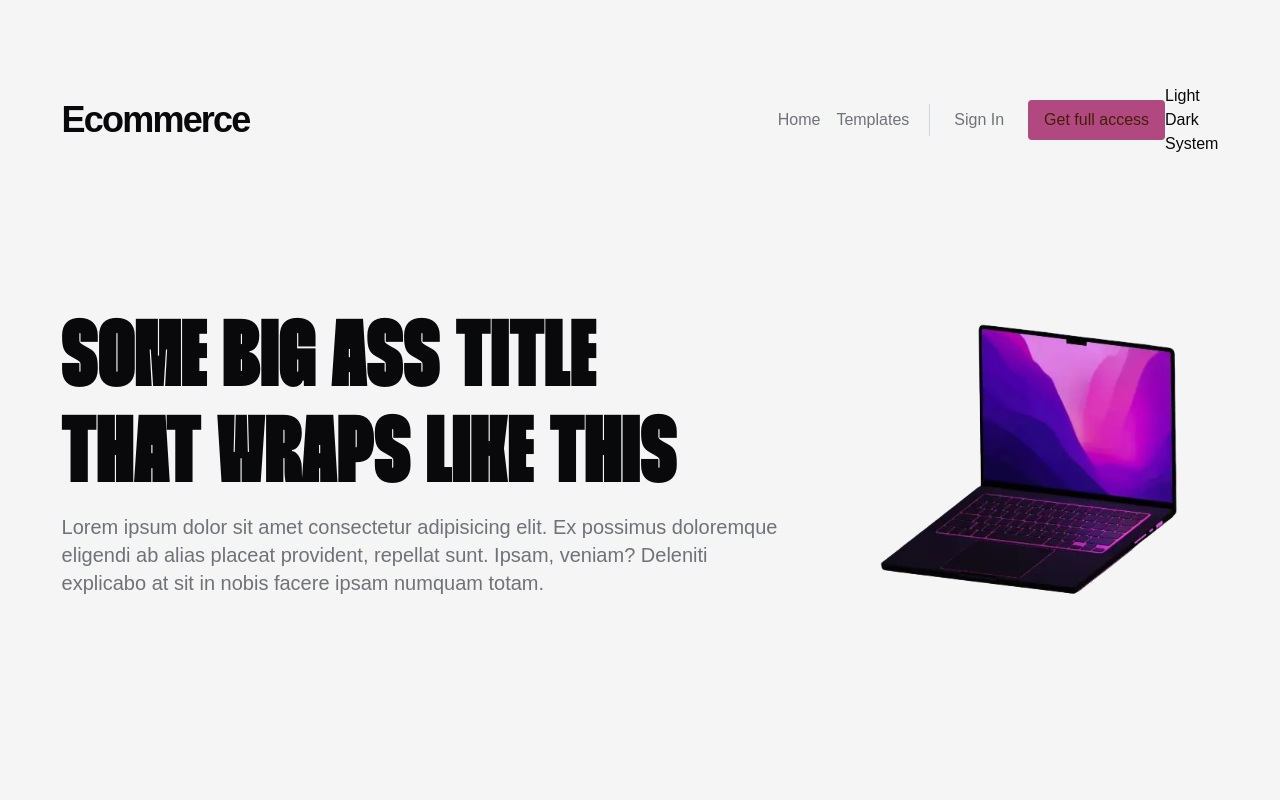
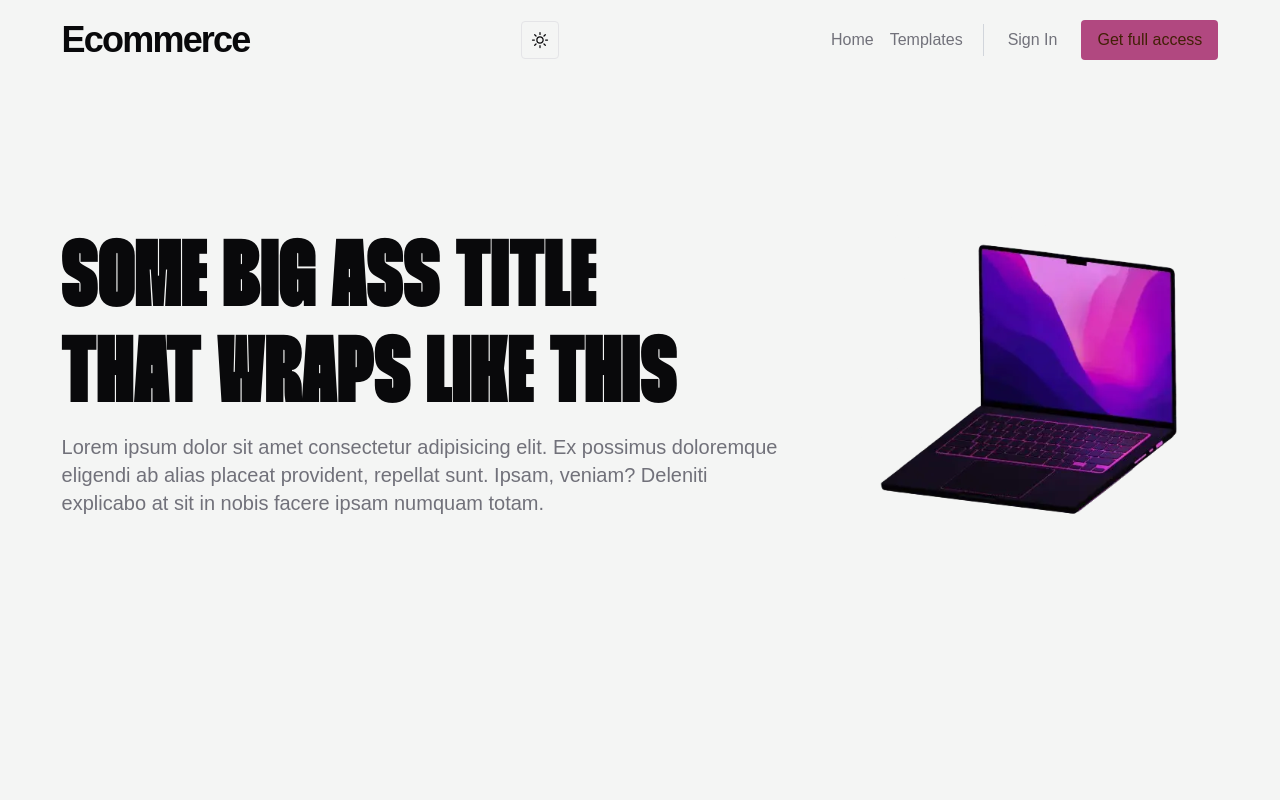
Before and after one commit to santiago-federici/templates-ecommerce, a Next.js app: page / in a window 1280 px wide. Shown: the top 800 px of the page. Built offline with nearby package versions, Linux system fonts and the light colour scheme; a web font is replaced by a local one.

Commit message:
refactor: theme toggle

```diff
--- a/src/app/layout.tsx
+++ b/src/app/layout.tsx
@@ -32,20 +32,15 @@ export default function RootLayout({
 }>) {
   return (
     <html lang="en">
-      <ThemeProvider
-        attribute="class"
-        defaultTheme="system"
-        enableSystem
-        disableTransitionOnChange
+      <body
+        className={`${onest.variable} ${thunder.variable} flex flex-col gap-20 antialiased`}
       >
-        <body
-          className={`${onest.variable} ${thunder.variable} space-y-20 antialiased`}
-        >
+        <ThemeProvider attribute="class" defaultTheme="system" enableSystem>
           <Header />
           <main className="flex-1">{children}</main>
           <Footer />
-        </body>
-      </ThemeProvider>
+        </ThemeProvider>
+      </body>
     </html>
   );
 }
--- a/src/components/Header.tsx
+++ b/src/components/Header.tsx
@@ -4,13 +4,13 @@ import Link from "next/link";
 import { usePathname } from "next/navigation";
 import { useEffect } from "react";
 
+import { useCycle } from "framer-motion";
+
+import ThemeToggle from "./mode-toggle";
+import MobileMenu from "./mobile-menu";
 import Button from "./button";
 
 import { NAVIGATION } from "@/constants/navigation";
-
-import { useCycle } from "framer-motion";
-import MobileMenu from "./mobile-menu";
-import { ModeToggle } from "./mode-toggle";
 
 export function Header() {
   const [menu, toggleMenu] = useCycle(false, true);
@@ -36,6 +36,8 @@ export function Header() {
           Ecommerce
         </h1>
 
+        <ThemeToggle />
+
         <nav className="hidden items-center lg:flex">
           <ul className="flex gap-x-4">
             {NAVIGATION.map((link) => (
@@ -59,7 +61,6 @@ export function Header() {
             </Button>
             <Button>Get full access</Button>
           </div>
-          <ModeToggle />
         </nav>
 
         <MobileMenu menu={menu} pathname={pathname} toggleMenu={toggleMenu} />
--- a/src/components/icons.tsx
+++ b/src/components/icons.tsx
@@ -389,3 +389,39 @@ export const HowItWorksIcon = (props: SVGProps<SVGSVGElement>) => (
     />
   </svg>
 );
+
+export function MoonIcon(props: SVGProps<SVGSVGElement>) {
+  return (
+    <svg
+      fill="none"
+      viewBox="0 0 24 24"
+      strokeWidth={1.5}
+      stroke="currentColor"
+      {...props}
+    >
+      <path
+        strokeLinecap="round"
+        strokeLinejoin="round"
+        d="M21.752 15.002A9.72 9.72 0 0 1 18 15.75c-5.385 0-9.75-4.365-9.75-9.75 0-1.33.266-2.597.748-3.752A9.753 9.753 0 0 0 3 11.25C3 16.635 7.365 21 12.75 21a9.753 9.753 0 0 0 9.002-5.998Z"
+      />
+    </svg>
+  );
+}
+
+export function SunIcon(props: SVGProps<SVGSVGElement>) {
+  return (
+    <svg
+      fill="none"
+      viewBox="0 0 24 24"
+      strokeWidth={1.5}
+      stroke="currentColor"
+      {...props}
+    >
+      <path
+        strokeLinecap="round"
+        strokeLinejoin="round"
+        d="M12 3v2.25m6.364.386-1.591 1.591M21 12h-2.25m-.386 6.364-1.591-1.591M12 18.75V21m-4.773-4.227-1.591 1.591M5.25 12H3m4.227-4.773L5.636 5.636M15.75 12a3.75 3.75 0 1 1-7.5 0 3.75 3.75 0 0 1 7.5 0Z"
+      />
+    </svg>
+  );
+}
--- a/src/components/mode-toggle.tsx
+++ b/src/components/mode-toggle.tsx
@@ -1,16 +1,19 @@
 "use client";
 
-import * as React from "react";
 import { useTheme } from "next-themes";
+import { MoonIcon, SunIcon } from "./icons";
 
-export function ModeToggle() {
-  const { setTheme } = useTheme();
+export default function ThemeToggle() {
+  const { setTheme, resolvedTheme } = useTheme();
 
   return (
-    <div>
-      <p onClick={() => setTheme("light")}>Light</p>
-      <p onClick={() => setTheme("dark")}>Dark</p>
-      <p onClick={() => setTheme("system")}>System</p>
-    </div>
+    <button
+      onClick={() => setTheme(resolvedTheme === "dark" ? "light" : "dark")}
+      className="flex items-center justify-center rounded border p-2 duration-100 hover:bg-neutral-200 dark:hover:bg-neutral-800"
+    >
+      <SunIcon className="size-5 rotate-0 scale-100 transition-all dark:-rotate-90 dark:scale-0" />
+      <MoonIcon className="absolute size-5 rotate-90 scale-0 transition-all dark:rotate-0 dark:scale-100" />
+      <span className="sr-only">Toggle theme</span>
+    </button>
   );
 }
```
